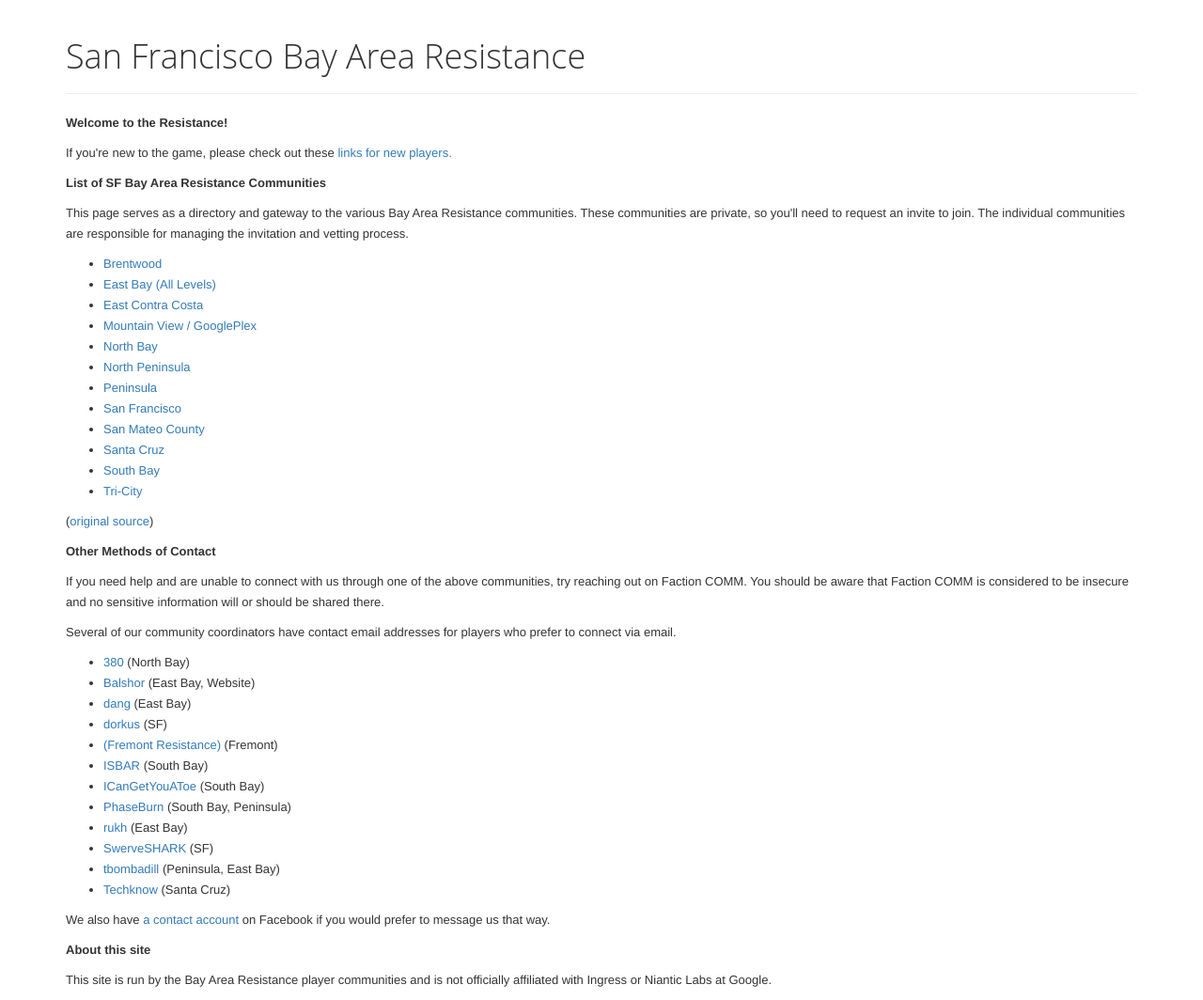
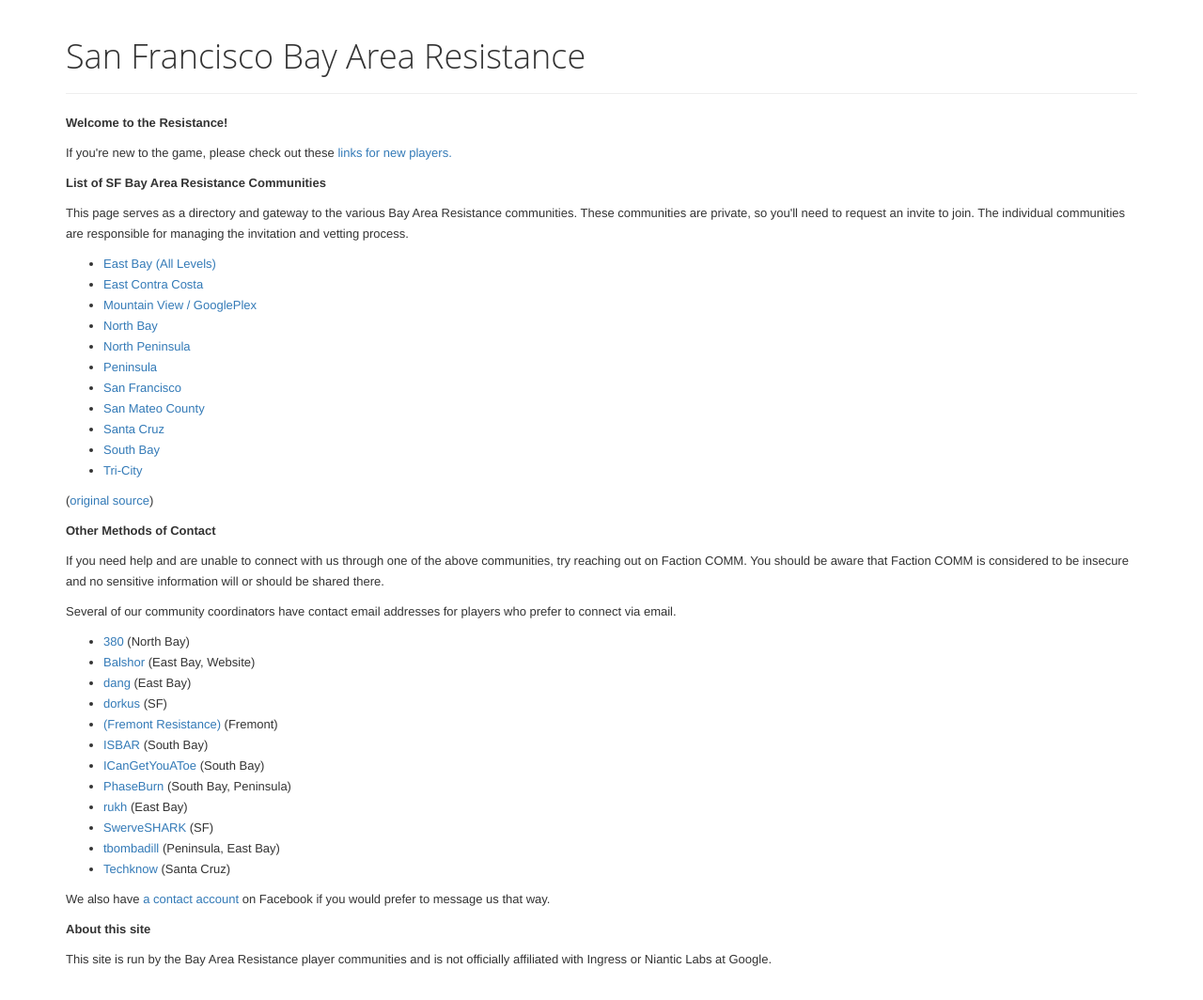
Before and after one commit to balshor/sfbay.resists.org, a Jekyll site: the page built from index.html, in a window 1280 px wide. Shown: the whole page at 94% size. Built offline with Jekyll 4.4.1, drawn with Linux system fonts in a browser that asks for light colours; nearby versions of some CDN libraries; after the commit the page ends 1042 px from its top, so only the background shows below that.

Commit message:
Remove Brentwood from front page.

```diff
--- a/_data/communities.yaml
+++ b/_data/communities.yaml
@@ -1,6 +1,3 @@
-- name: Brentwood
-  url: /bwd/
-
 - name: East Bay (All Levels)
   url: /eby/
 
```
